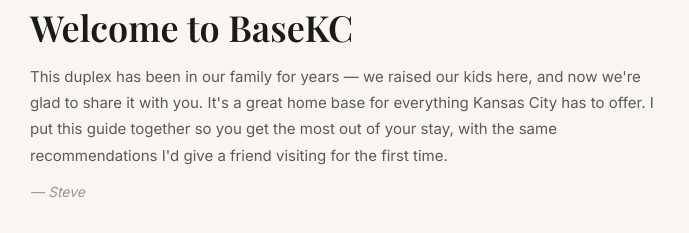
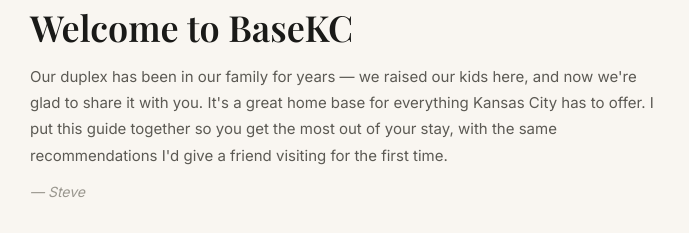
Before and after one commit to NY0E/BaseKC-Guide, a plain HTML site: page index.html in a window 1280 px wide. Shown: the part 145-378 px from the top of the page, 290-979 px from the left. Drawn offline with nearby package versions, Linux system fonts and the light colour scheme.

Commit message:
Fix typo in hero description paragraph

```diff
--- a/index.html
+++ b/index.html
@@ -184,7 +184,7 @@
 <header class="hero">
   <div class="hero-eyebrow">Independence, Missouri</div>
   <h1>Welcome to BaseKC</h1>
-  <p class="hero-body">This duplex has been in our family for years — we raised our kids here, and now we're glad to share it with you. It's a great home base for everything Kansas City has to offer. I put this guide together so you get the most out of your stay, with the same recommendations I'd give a friend visiting for the first time.</p>
+  <p class="hero-body">Our duplex has been in our family for years — we raised our kids here, and now we're glad to share it with you. It's a great home base for everything Kansas City has to offer. I put this guide together so you get the most out of your stay, with the same recommendations I'd give a friend visiting for the first time.</p>
   <p class="hero-sig">— Steve</p>
 </header>
 
```
